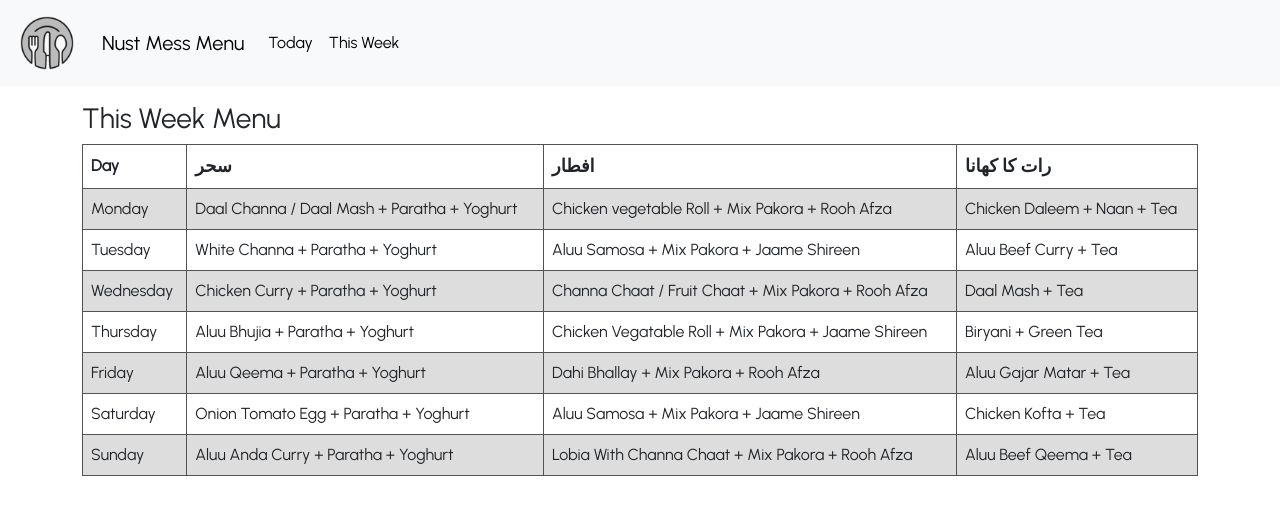
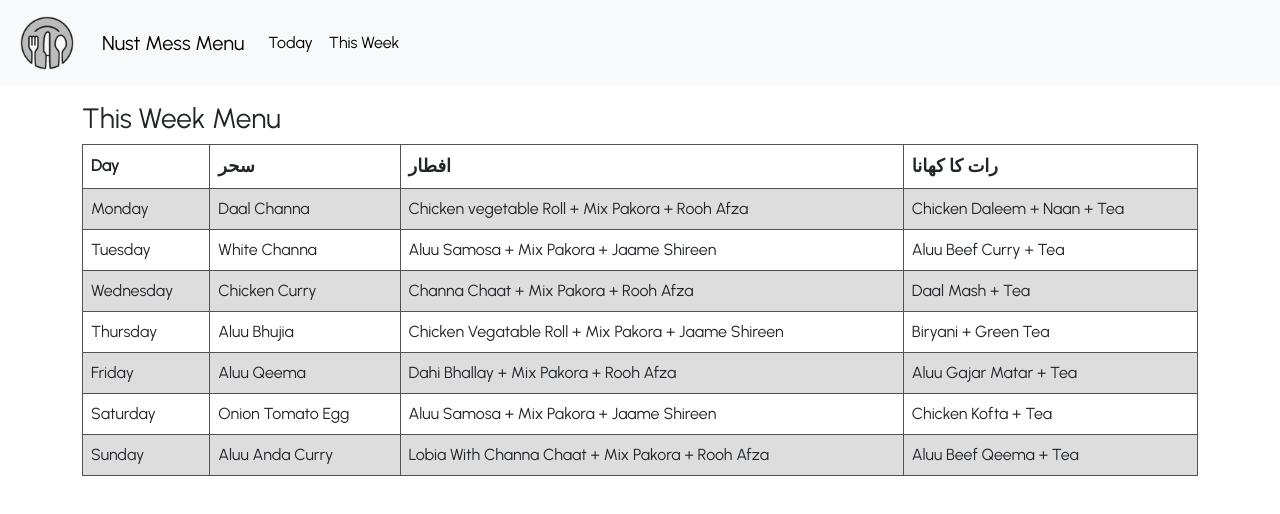
Before and after one commit to fatehmehmood123/Mess-Menu, a React (Create React App) app: page /weekly in a window 1280 px wide. Shown: the top 514 px of the page. Built offline with nearby package versions, Linux system fonts and the light colour scheme.

Commit message:
options of odd even removed

```diff
--- a/src/Pages/Weekly.js
+++ b/src/Pages/Weekly.js
@@ -59,27 +59,27 @@ export default function Weekly() {
       // setsunDinner('Chicken Pulao + Aluu Cutlets + Raita')
 
       // Ramzan
-console.log("week is odd");
+      // console.log("week is odd");
 
-      setmonBreakfast('Daal Channa / Daal Mash + Paratha + Yoghurt')
+      setmonBreakfast('Daal Channa')
       setmonLunch('Chicken vegetable Roll + Mix Pakora + Rooh Afza')
       setmonDinner('Chicken Daleem + Naan + Tea')
-      settueBreakfast('White Channa + Paratha + Yoghurt')
+      settueBreakfast('White Channa')
       settueLunch('Aluu Samosa + Mix Pakora + Jaame Shireen')
       settueDinner('Aluu Beef Curry + Tea')
-      setwedBreakfast('Chicken Curry + Paratha + Yoghurt ')
-      setwedLunch('Channa Chaat / Fruit Chaat + Mix Pakora + Rooh Afza')
+      setwedBreakfast('Chicken Curry')
+      setwedLunch('Channa Chaat + Mix Pakora + Rooh Afza')
       setwedDinner('Daal Mash + Tea')
-      setthursBreakfast('Aluu Bhujia + Paratha + Yoghurt')
+      setthursBreakfast('Aluu Bhujia')
       setthursLunch('Chicken Vegatable Roll + Mix Pakora + Jaame Shireen')
       setthursDinner('Biryani + Green Tea')
-      setfriBreakfast('Aluu Qeema + Paratha + Yoghurt')
+      setfriBreakfast('Aluu Qeema')
       setfriLunch('Dahi Bhallay + Mix Pakora + Rooh Afza')
       setfriDinner('Aluu Gajar Matar + Tea')
-      setsatBreakfast('Onion Tomato Egg + Paratha + Yoghurt ')
+      setsatBreakfast('Onion Tomato Egg')
       setsatLunch('Aluu Samosa + Mix Pakora + Jaame Shireen')
       setsatDinner('Chicken Kofta + Tea')
-      setsunBreakfast('Aluu Anda Curry + Paratha + Yoghurt')
+      setsunBreakfast('Aluu Anda Curry')
       setsunLunch('Lobia With Channa Chaat + Mix Pakora + Rooh Afza')
       setsunDinner('Aluu Beef Qeema + Tea')
     } else {      //week is even
@@ -103,38 +103,15 @@ console.log("week is odd");
       // setsunDinner('Chicken Pulao + Aluu Cutlets + Raita')
 
       //Ramzan
-console.log("week is even");
-
-      // setmonBreakfast('Daal Channa / Daal Mash')
-      // setmonLunch('Chicken vegetable Roll + Mix Pakora + Rooh Afza')
-      // setmonDinner('Chicken Daleem + Naan + Tea')
-      // settueBreakfast('White Channa')
-      // settueLunch('Aluu Samosa + Mix Pakora + Jaame Shireen')
-      // settueDinner('Aluu Beef Curry + Tea')
-      // setwedBreakfast('Chicken Curry')
-      // setwedLunch('Channa Chaat/fruit Chaat + Mix Pakora + Rooh Afza')
-      // setwedDinner('Daal Mash + tea')
-      // setthursBreakfast('Aluu Bhujia')
-      // setthursLunch('Chicken Vegatable Roll + Mix Pakora + Jaame Shireen')
-      // setthursDinner('Biryani + Green Tea')
-      // setfriBreakfast('Aluu Qeema')
-      // setfriLunch('Dahi Bhallay + Mix Pakora + Rooh Afza')
-      // setfriDinner('Aluu Gajar Matar + Tea')
-      // setsatBreakfast('Onion Tomato Egg')
-      // setsatLunch('Aluu Samosa + Mix Pakora + Jaame Shireen')
-      // setsatDinner('Chicken Kofta + Tea')
-      // setsunBreakfast('Aluu Anda Curry')
-      // setsunLunch('Lobia With Channa Chaat + Mix Pakora + Rooh Afza')
-      // setsunDinner('Aluu Beef Qeema + Tea')
-
-      setmonBreakfast('Daal Channa / Daal Mash')
+      // console.log("week is even");
+      setmonBreakfast('Daal Mash')
       setmonLunch('Chicken vegetable Roll + Mix Pakora + Rooh Afza')
       setmonDinner('Chicken Daleem + Naan + Tea')
       settueBreakfast('White Channa')
       settueLunch('Aluu Samosa + Mix Pakora + Jaame Shireen')
       settueDinner('Aluu Beef Curry + Tea')
       setwedBreakfast('Chicken Curry')
-      setwedLunch('Channa Chaat / Fruit Chaat + Mix Pakora + Rooh Afza')
+      setwedLunch('Fruit Chaat + Mix Pakora + Rooh Afza')
       setwedDinner('Daal Mash + Tea')
       setthursBreakfast('Aluu Bhujia')
       setthursLunch('Chicken Vegatable Roll + Mix Pakora + Jaame Shireen')
```
